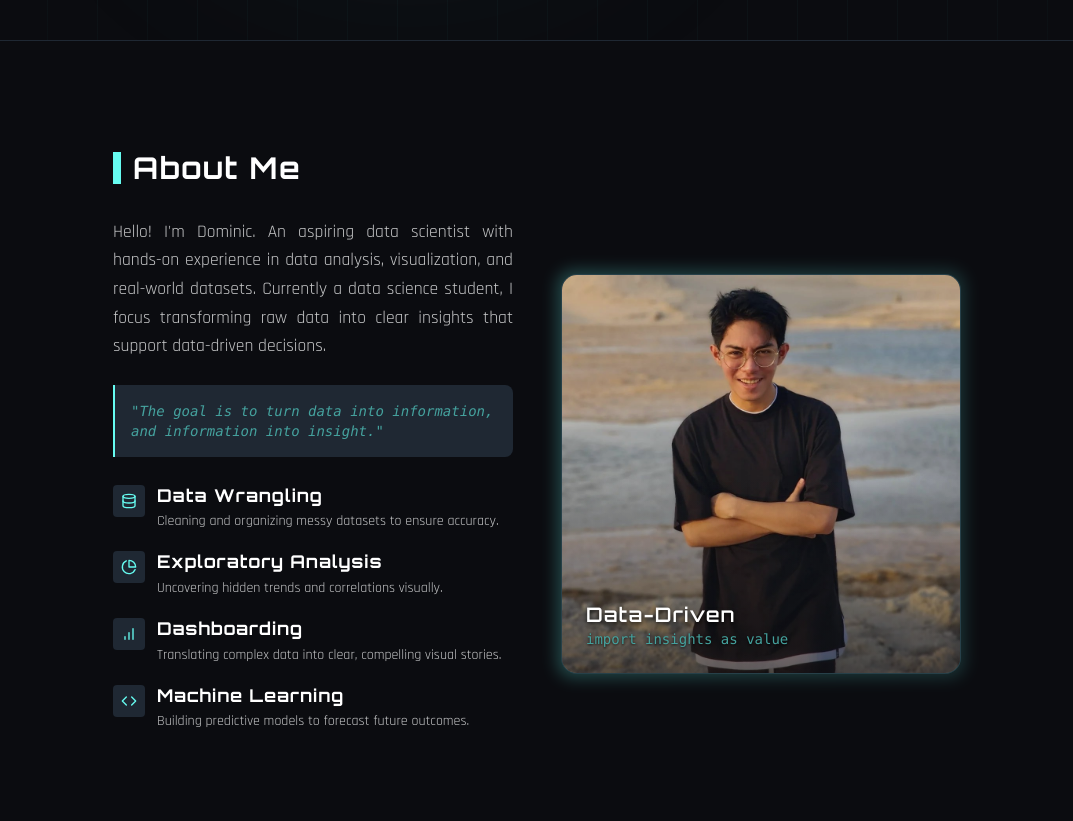
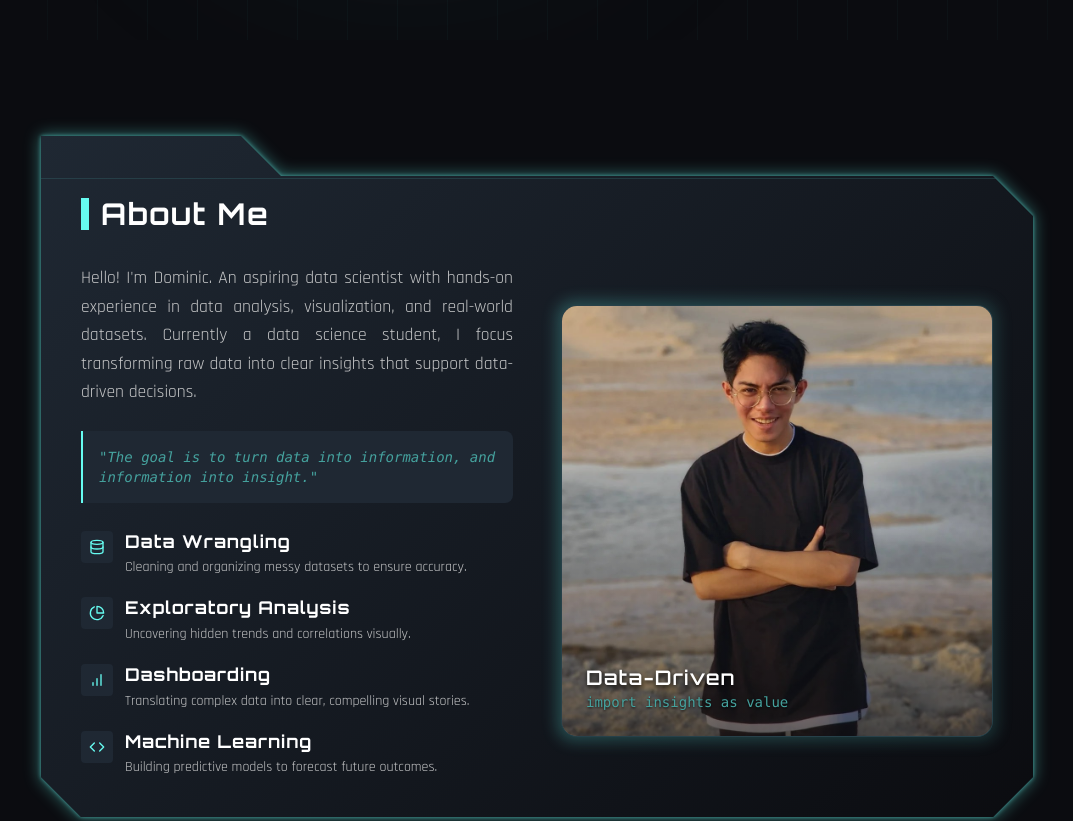
Before and after one commit to xcc15/Portfolio, a plain HTML site: page index.html in a window 1280 px wide. Shown: the part 760-1581 px from the top of the page, without its empty margins (103-1176 px from the left). Drawn offline with nearby package versions, Linux system fonts and the light colour scheme.

Commit message:
updated solid background design

```diff
--- a/index.html
+++ b/index.html
@@ -87,6 +87,48 @@
 
         .animate-flicker {
             animation: flicker 2.5s infinite alternate;
+        }
+
+        /* --- UPDATED: Advanced Cyber Folder Shape --- */
+        .folder-shape {
+            /* Complex Polygon with Chamfered (Cut) Corners:
+               1. Top Left (0,0)
+               2. Tab End Top (200px, 0)
+               3. Tab Slope Down (240px, 40px)
+               4. Top Right Cut Start (calc(100% - 40px), 40px)
+               5. Top Right Cut End (100%, 80px)
+               6. Bottom Right Cut Start (100%, calc(100% - 40px))
+               7. Bottom Right Cut End (calc(100% - 40px), 100%)
+               8. Bottom Left Cut Start (40px, 100%)
+               9. Bottom Left Cut End (0, calc(100% - 40px))
+            */
+            clip-path: polygon(
+                0 0,
+                200px 0,
+                240px 40px,
+                calc(100% - 40px) 40px,
+                100% 80px,
+                100% calc(100% - 40px),
+                calc(100% - 40px) 100%,
+                40px 100%,
+                0 calc(100% - 40px)
+            );
+            padding-top: 60px; /* Space for the tab content */
+            padding-bottom: 40px; /* Space for bottom cuts */
+            padding-left: 40px;
+            padding-right: 40px;
+
+            /* Metallic Gradient Background for style */
+            background: linear-gradient(135deg, #1F2833 0%, #0B0C10 100%);
+        }
+
+        /* Enhanced Border Glow */
+        .folder-border {
+            filter: drop-shadow(0 0 2px #45A29E) drop-shadow(0 0 8px rgba(102, 252, 241, 0.4));
+            transition: filter 0.3s ease;
+        }
+        .folder-border:hover {
+            filter: drop-shadow(0 0 4px #66FCF1) drop-shadow(0 0 15px rgba(102, 252, 241, 0.6));
         }
     </style>
 </head>
@@ -397,9 +439,15 @@
                         </div>
                     </section>
 
-                    {/* About Me Section - Added solid bg and min-h-screen */}
-                    <section id="about" className="min-h-screen flex flex-col justify-center py-24 bg-[#0B0C10] border-t border-[#1F2833] relative z-10">
-                        <div className="max-w-4xl mx-auto px-6">
+                    {/* About Me Section - Updated with Folder Shape */}
+                    <section id="about" className="min-h-screen flex flex-col justify-center py-24 relative z-10">
+                        {/* Wrapper for the Folder Border/Glow effect */}
+                        <div className="max-w-5xl mx-auto px-4 w-full folder-border">
+                            <div className="folder-shape relative">
+
+                                {/* Internal Cyber Texture Line */}
+                                <div className="absolute top-[42px] left-0 w-full h-[1px] bg-[#45A29E]/20"></div>
+
                                 <h2 className="text-3xl font-bold mb-8 flex items-center gap-3 text-white">
                                     <span className="w-2 h-8 bg-[#66FCF1]"></span>
                                     About Me
@@ -463,6 +511,7 @@
                                             <div className="absolute bottom-6 left-6 text-left">
                                                 <h3 className="text-xl font-semibold text-white cyber-font drop-shadow-[0_2px_2px_rgba(0,0,0,0.8)]">Data-Driven</h3>
                                                 <p className="text-sm text-[#45A29E] font-mono drop-shadow-[0_1px_1px_rgba(0,0,0,0.8)]">import insights as value</p>
+                                            </div>
                                         </div>
                                     </div>
                                 </div>
@@ -571,9 +620,14 @@
                         </div>
                     </section>
 
-                    {/* Contact Section - Added solid bg */}
-                    <section id="contact" className="py-24 bg-gradient-to-t from-[#050608] to-[#0B0C10] border-t border-[#1F2833] relative z-10">
-                        <div className="max-w-4xl mx-auto px-6 text-center">
+                    {/* Contact Section - Updated with Folder Shape */}
+                    <section id="contact" className="py-24 relative z-10">
+                        <div className="max-w-4xl mx-auto px-4 w-full folder-border">
+                            <div className="folder-shape relative text-center">
+
+                                {/* Internal Cyber Texture Line */}
+                                <div className="absolute top-[42px] left-0 w-full h-[1px] bg-[#45A29E]/20"></div>
+
                                 <h2 className="text-3xl font-bold mb-8 text-white">Get In Touch</h2>
                                 <p className="text-[#C5C6C7] mb-12 max-w-lg mx-auto">
                                     I'm currently open to opportunities in data analysis and machine learning.
@@ -610,6 +664,7 @@
                                     © {new Date().getFullYear()} Dominic Lumibao. All rights reserved.
                                 </div>
                             </div>
+                        </div>
                     </section>
                 </main>
 
```
Lines whose indentation alone changed are shown as unchanged.
